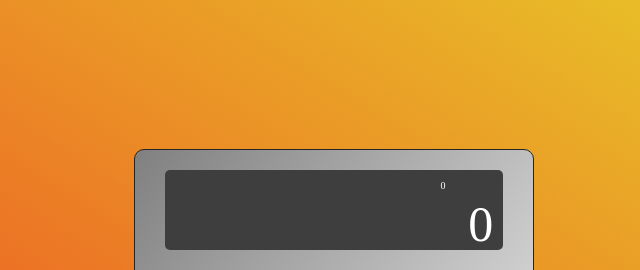
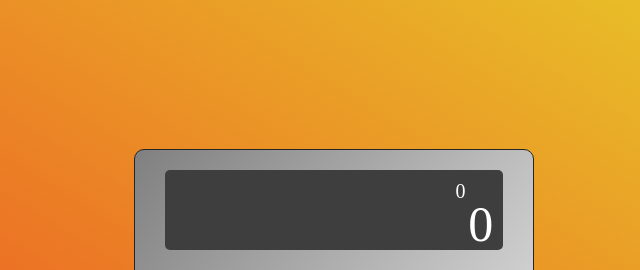
Before and after one commit to Ihadhands/calculator, a plain HTML site: page index.html in a window 1280 px wide. Shown: the top 270 px of the page, 306-946 px from the left. Drawn offline with Linux system fonts and the light colour scheme.

Commit message:
fix layout of second display on screen

```diff
--- a/style.css
+++ b/style.css
@@ -47,11 +47,11 @@ body {
 }
 
 .top-screen {
-    font-size: 1rem;
+    font-size: 2rem;
     color: #fff;
     width: 85%;
     height: 15px;
-    margin: 0;
+    margin-left: 20px;
 }
 
 .calculator-buttons {
```
